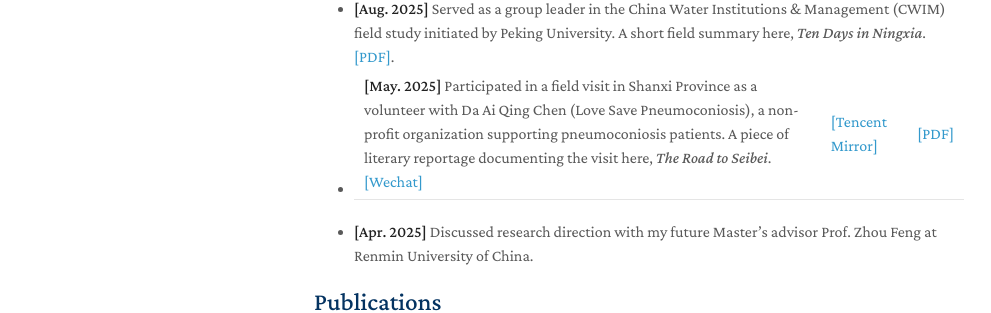
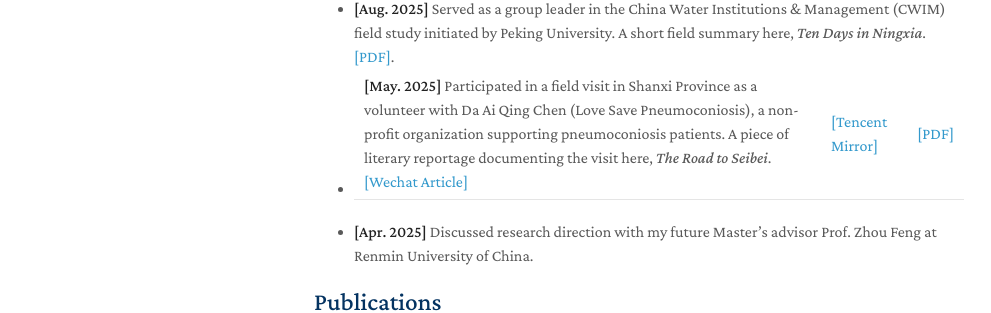
Before and after one commit to zhangming4153/zhangming4153.github.io, a Jekyll site: the page built from index.md, in a window 1280 px wide and 946 px high. Shown: the part 453-766 px from the top of the window, without its empty margins (156-1147 px from the left). Built offline with Jekyll 4.4.1, drawn with Linux system fonts in a browser that asks for light colours; a style sheet for code colours, icons or effects is not loaded; our own code applies the rules of GitHub Pages for plain Markdown files.

Commit message:
Update index.md

```diff
--- a/index.md
+++ b/index.md
@@ -15,7 +15,7 @@ I am a first-year Master student at Renmin University of China working on statis
 
 - **[Nov. 2025]** Placed 4th (team), 6th (3,000m) and 7th (1-minute rope skipping) at the RUC Annual Sports Meeting.
 - **[Aug. 2025]** Served as a group leader in the China Water Institutions & Management (CWIM) field study initiated by Peking University. A short field summary here, _Ten Days in Ningxia_. [[PDF]](assets/Ningxia.pdf).
-- **[May. 2025]** Participated in a field visit in Shanxi Province as a volunteer with Da Ai Qing Chen (Love Save Pneumoconiosis), a non-profit organization supporting pneumoconiosis patients. A piece of literary reportage documenting the visit here, _The Road to Seibei_. [[Wechat]](https://mp.weixin.qq.com/s/o8Zpdd-DVcAKxdC4jhWxGg) | [[Tencent Mirror]](https://news.qq.com/rain/a/20250605A06ML000) | [[PDF]](assets/Shanxi.pdf)
+- **[May. 2025]** Participated in a field visit in Shanxi Province as a volunteer with Da Ai Qing Chen (Love Save Pneumoconiosis), a non-profit organization supporting pneumoconiosis patients. A piece of literary reportage documenting the visit here, _The Road to Seibei_. [[Wechat Article]](https://mp.weixin.qq.com/s/o8Zpdd-DVcAKxdC4jhWxGg) | [[Tencent Mirror]](https://news.qq.com/rain/a/20250605A06ML000) | [[PDF]](assets/Shanxi.pdf)
 - **[Apr. 2025]** Discussed research direction with my future Master's advisor Prof. Zhou Feng at Renmin University of China.
 
 {% include_relative _includes/publications.md %}
```
